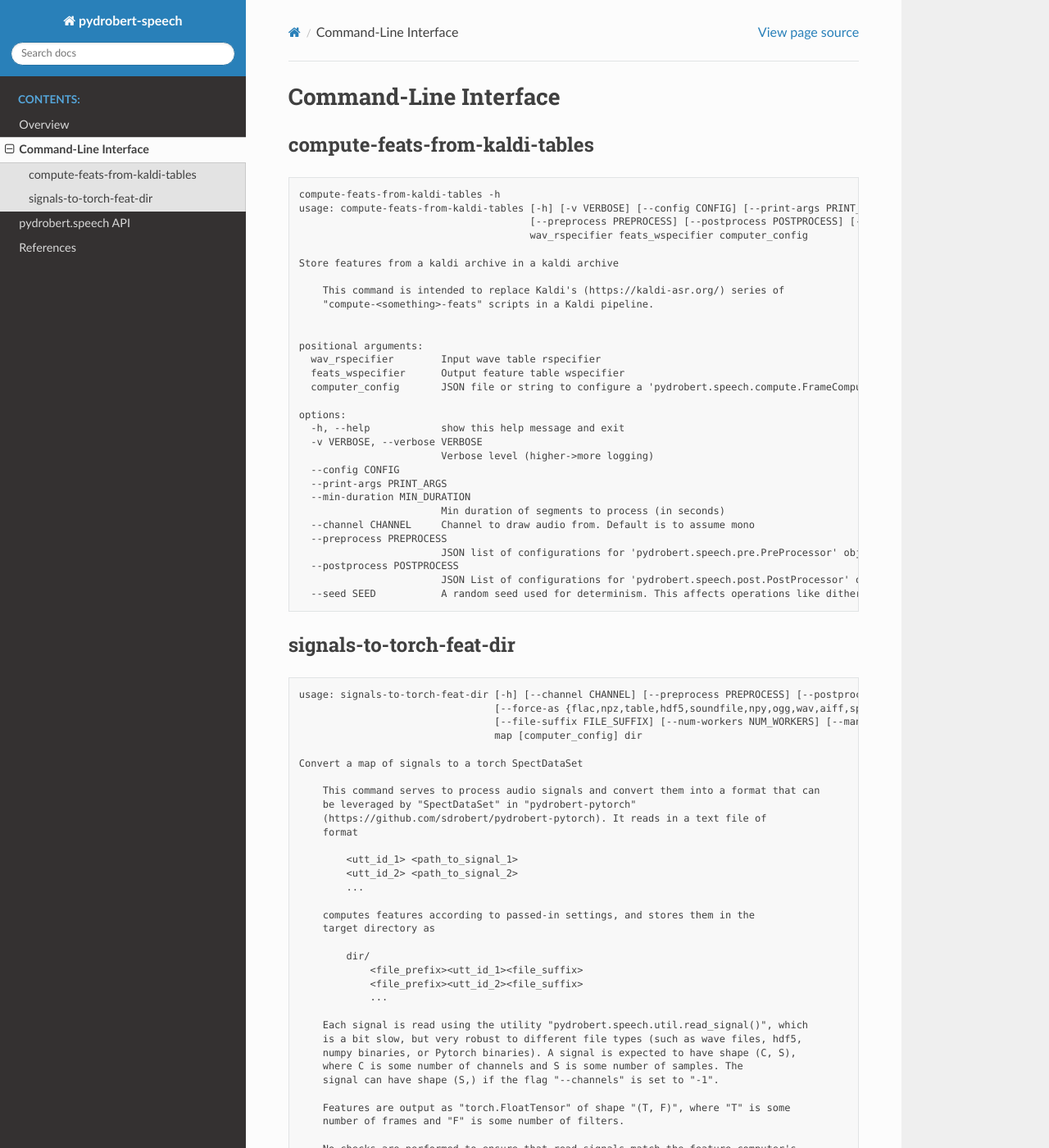
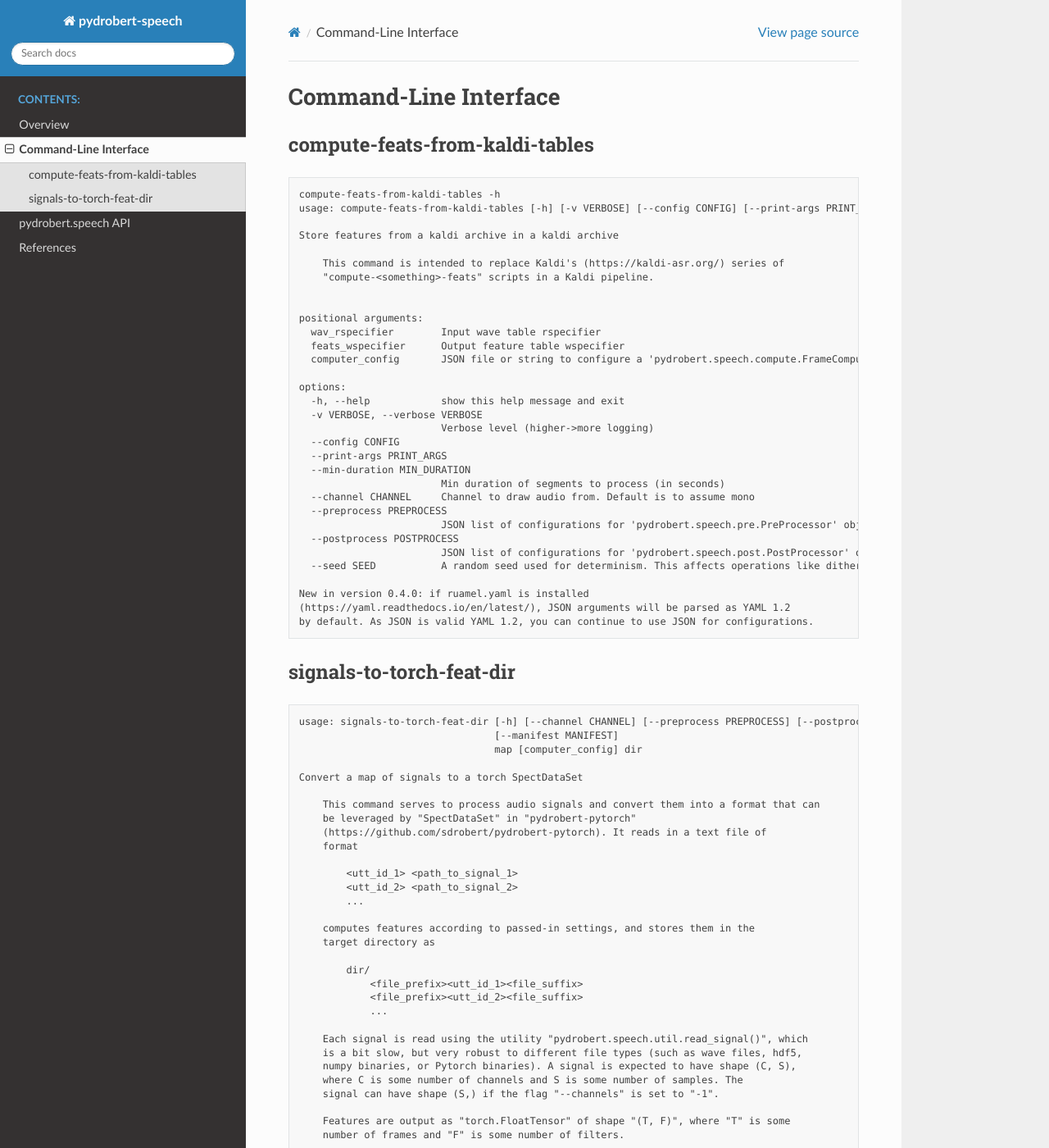
Before and after one commit to sdrobert/pydrobert-speech, a Sphinx documentation site: the page built from docs/source/cli.rst, in a window 1280 px wide and 1400 px high. Shown: the whole window at 82% size. Built offline with Sphinx 7.4.7 and the Read the Docs theme 2.0.0, drawn with Linux system fonts in a browser that asks for light colours; some of the changed text lies outside the part shown.

Commit message:
Add YAML 1.2 support for CLI configs (#27)
* Add YAML parsing in CLI; test

* Check if we can actually import yaml b4 testing

* Remove pyyaml

```diff
--- a/docs/source/cli.rst
+++ b/docs/source/cli.rst
@@ -7,9 +7,7 @@
 ::
 
   compute-feats-from-kaldi-tables -h
-  usage: compute-feats-from-kaldi-tables [-h] [-v VERBOSE] [--config CONFIG] [--print-args PRINT_ARGS] [--min-duration MIN_DURATION] [--channel CHANNEL]
-                                         [--preprocess PREPROCESS] [--postprocess POSTPROCESS] [--seed SEED]
-                                         wav_rspecifier feats_wspecifier computer_config
+  usage: compute-feats-from-kaldi-tables [-h] [-v VERBOSE] [--config CONFIG] [--print-args PRINT_ARGS] [--min-duration MIN_DURATION] [--channel CHANNEL] [--preprocess PREPROCESS] [--postprocess POSTPROCESS] [--seed SEED] wav_rspecifier feats_wspecifier computer_config
 
   Store features from a kaldi archive in a kaldi archive
 
@@ -34,17 +32,20 @@
     --preprocess PREPROCESS
                           JSON list of configurations for 'pydrobert.speech.pre.PreProcessor' objects. Audio will be preprocessed in the same order as the list
     --postprocess POSTPROCESS
-                          JSON List of configurations for 'pydrobert.speech.post.PostProcessor' objects. Features will be postprocessed in the same order as the list
+                          JSON list of configurations for 'pydrobert.speech.post.PostProcessor' objects. Features will be postprocessed in the same order as the list
     --seed SEED           A random seed used for determinism. This affects operations like dithering. If unset, a seed will be generated at the moment
+
+  New in version 0.4.0: if ruamel.yaml is installed
+  (https://yaml.readthedocs.io/en/latest/), JSON arguments will be parsed as YAML 1.2
+  by default. As JSON is valid YAML 1.2, you can continue to use JSON for configurations.
 
 signals-to-torch-feat-dir
 -------------------------
 
 ::
 
-  usage: signals-to-torch-feat-dir [-h] [--channel CHANNEL] [--preprocess PREPROCESS] [--postprocess POSTPROCESS]
-                                   [--force-as {flac,npz,table,hdf5,soundfile,npy,ogg,wav,aiff,sph,file,kaldi,pt}] [--seed SEED] [--file-prefix FILE_PREFIX]
-                                   [--file-suffix FILE_SUFFIX] [--num-workers NUM_WORKERS] [--manifest MANIFEST]
+  usage: signals-to-torch-feat-dir [-h] [--channel CHANNEL] [--preprocess PREPROCESS] [--postprocess POSTPROCESS] [--force-as {aiff,npz,hdf5,table,kaldi,soundfile,pt,ogg,npy,file,flac,sph,wav}] [--seed SEED] [--file-prefix FILE_PREFIX] [--file-suffix FILE_SUFFIX] [--num-workers NUM_WORKERS]
+                                   [--manifest MANIFEST]
                                    map [computer_config] dir
 
   Convert a map of signals to a torch SpectDataSet
@@ -81,8 +82,7 @@
 
   positional arguments:
     map                   Path to the file containing (<utterance>, <path>) pairs
-    computer_config       JSON file or string to configure a pydrobert.speech.compute.FrameComputer object to calculate features with. If unspecified, the audio (with
-                          channels removed) will be stored directly with shape (S, 1), where S is the number of samples
+    computer_config       JSON file or string to configure a pydrobert.speech.compute.FrameComputer object to calculate features with. If unspecified, the audio (with channels removed) will be stored directly with shape (S, 1), where S is the number of samples
     dir                   Directory to output features to. If the directory does not exist, it will be created
 
   options:
@@ -91,18 +91,19 @@
     --preprocess PREPROCESS
                           JSON list of configurations for 'pydrobert.speech.pre.PreProcessor' objects. Audio will be preprocessed in the same order as the list
     --postprocess POSTPROCESS
-                          JSON List of configurations for 'pydrobert.speech.post.PostProcessor' objects. Features will be postprocessed in the same order as the list
-    --force-as {flac,npz,table,hdf5,soundfile,npy,ogg,wav,aiff,sph,file,kaldi,pt}
-                          Force the paths in 'map' to be interpreted as a specific type of data. table: kaldi table (key is utterance id); wav: wave file; hdf5: HDF5
-                          archive (key is utterance id); npy: Numpy binary; npz: numpy archive (key is utterance id); pt: PyTorch binary; sph: NIST SPHERE file; kaldi:
-                          kaldi object; file: numpy.fromfile binary. soundfile: force soundfile processing.
+                          JSON list of configurations for 'pydrobert.speech.post.PostProcessor' objects. Features will be postprocessed in the same order as the list
+    --force-as {aiff,npz,hdf5,table,kaldi,soundfile,pt,ogg,npy,file,flac,sph,wav}
+                          Force the paths in 'map' to be interpreted as a specific type of data. table: kaldi table (key is utterance id); wav: wave file; hdf5: HDF5 archive (key is utterance id); npy: Numpy binary; npz: numpy archive (key is utterance id); pt: PyTorch binary; sph: NIST
+                          SPHERE file; kaldi: kaldi object; file: numpy.fromfile binary. soundfile: force soundfile processing.
     --seed SEED           A random seed used for determinism. This affects operations like dithering. If unset, a seed will be generated at the moment
     --file-prefix FILE_PREFIX
                           The file prefix indicating a torch data file
     --file-suffix FILE_SUFFIX
                           The file suffix indicating a torch data file
     --num-workers NUM_WORKERS
-                          The number of workers simultaneously computing features. Should not affect determinism when used in tandem with --seed. '0' means all work is
-                          done on the main thread
-    --manifest MANIFEST   If specified, a list of utterances which have already been computed will be stored in this file. Utterances already listed in the file will be
-                          not be computed. Useful for resuming computations after an unexpected termination
+                          The number of workers simultaneously computing features. Should not affect determinism when used in tandem with --seed. '0' means all work is done on the main thread
+    --manifest MANIFEST   If specified, a list of utterances which have already been computed will be stored in this file. Utterances already listed in the file will be not be computed. Useful for resuming computations after an unexpected termination
+
+  New in version 0.4.0: if ruamel.yaml is installed
+  (https://yaml.readthedocs.io/en/latest/), JSON arguments will be parsed as YAML 1.2
+  by default. As JSON is valid YAML 1.2, you can continue to use JSON for configurations.
--- a/environment.yml
+++ b/environment.yml
@@ -14,5 +14,6 @@
   - pysoundfile
   - pytest
   - pytorch
+  - ruamel.yaml
   - scipy
   - webdataset
--- a/setup.cfg
+++ b/setup.cfg
@@ -40,8 +40,10 @@
 wds = webdataset
 hdf5 = h5py
 soundfile = soundfile
+yaml =
+  ruamel.yaml >=0.15
 pytorch =
-  torch >= 1.8
+  torch >=1.8
 all =
   matplotlib
   pydrobert-kaldi
@@ -49,3 +51,4 @@
   torch >= 1.8
   h5py
   soundfile
+  ruamel.yaml >=0.15
```
Also changed, not shown: CHANGELOG.md (+6 -3 lines), 5 other files.
